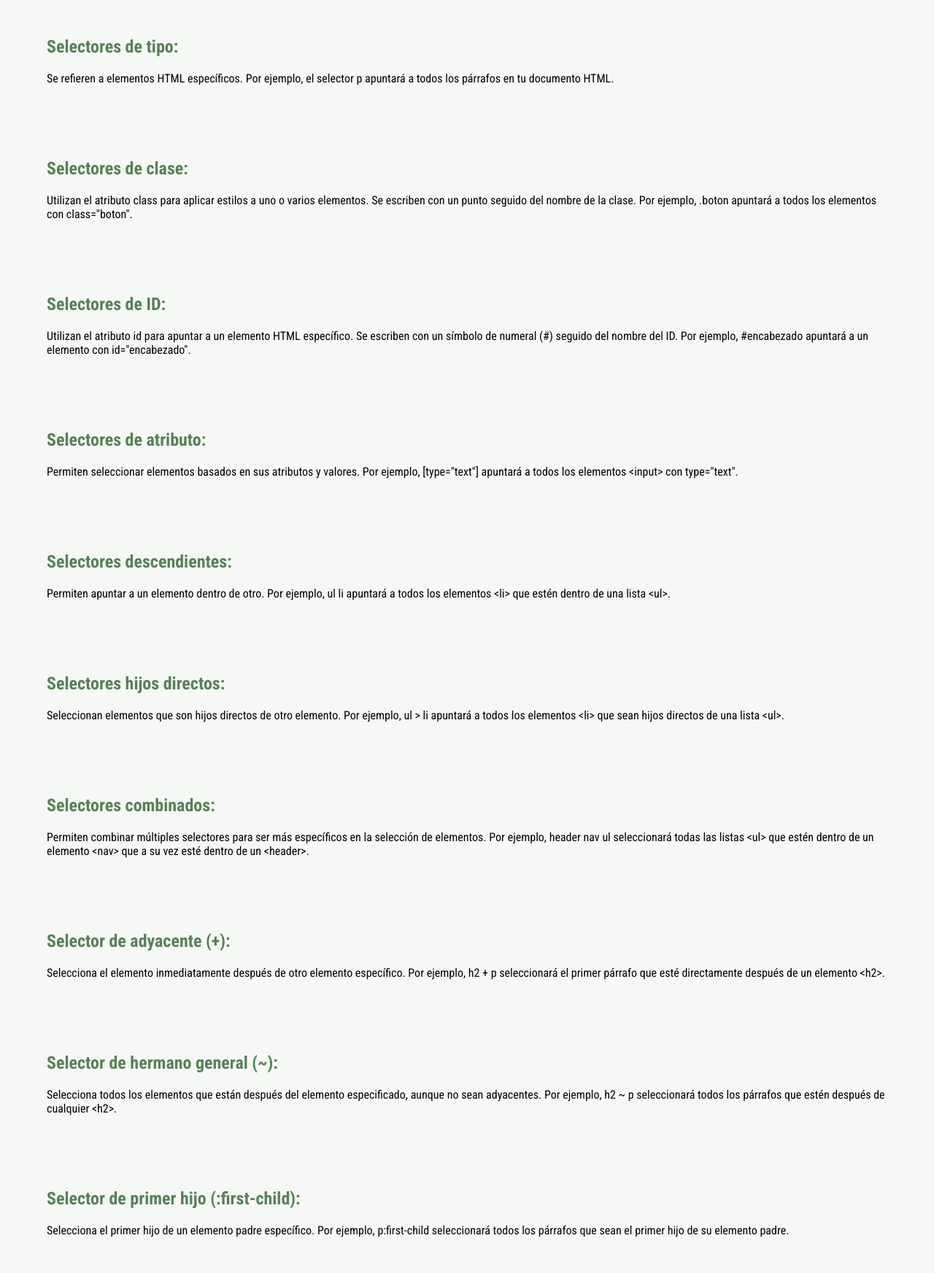
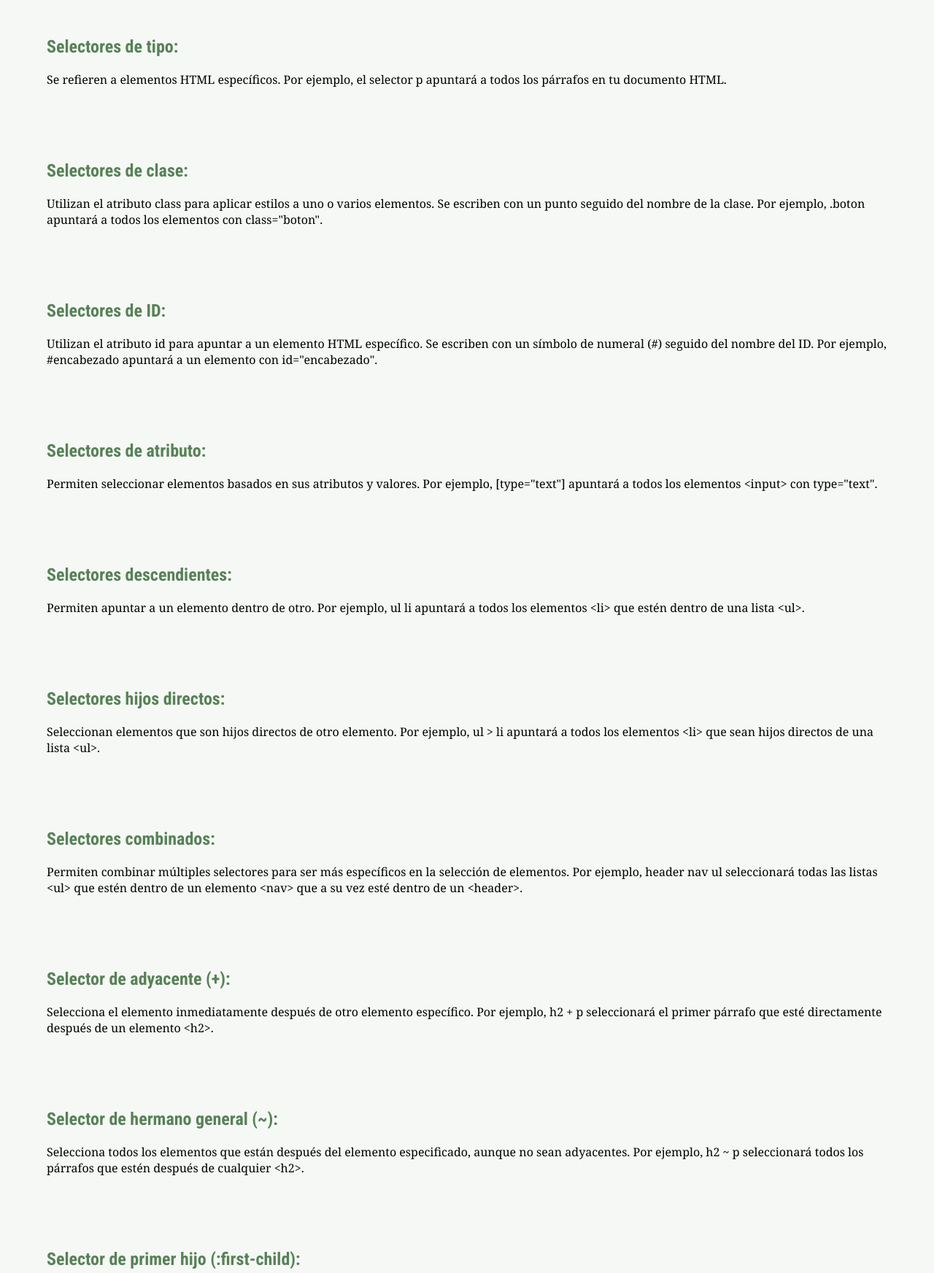
Before and after one commit to Lexie0393/WORKSPACE, a PHP site: page /ej3-selectores.html in a window 1280 px wide. Shown: the part 175-1920 px from the top of the page at 73% size. Run offline with PHP 8.4, Linux system fonts and the light colour scheme.

Commit message:
version 0

```diff
--- a/14.finalCSS/css/style-ej3.css
+++ b/14.finalCSS/css/style-ej3.css
@@ -1,11 +1,14 @@
 /* EJERCICIO 1 */
 
 /* Estilizar todos los párrafos (<p>) */
-
+p {
+    font-family: 'Franklin Gothic Medium', 'Arial Narrow', Arial, Verdana, Geneva, Tahoma, sans-serif;
+}
 
 /* Estilizar el primer párrafo después de cada título (<h2>) */
-
-
+section p {
+    font-family: Cambria, Cochin, Georgia, Times, 'Times New Roman', serif;
+}
 /* Estilizar todos los elementos que sean hijos directos del contenedor principal (#contenedor) */
 
 
```
